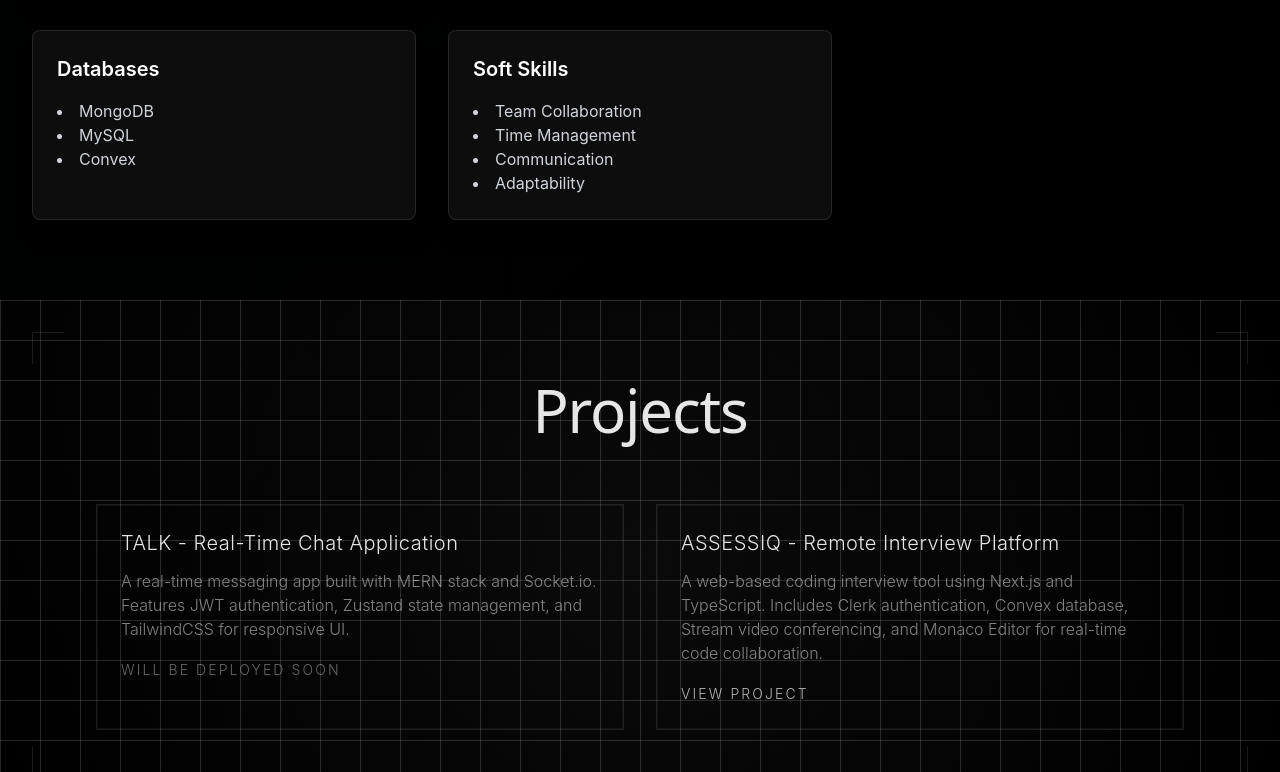
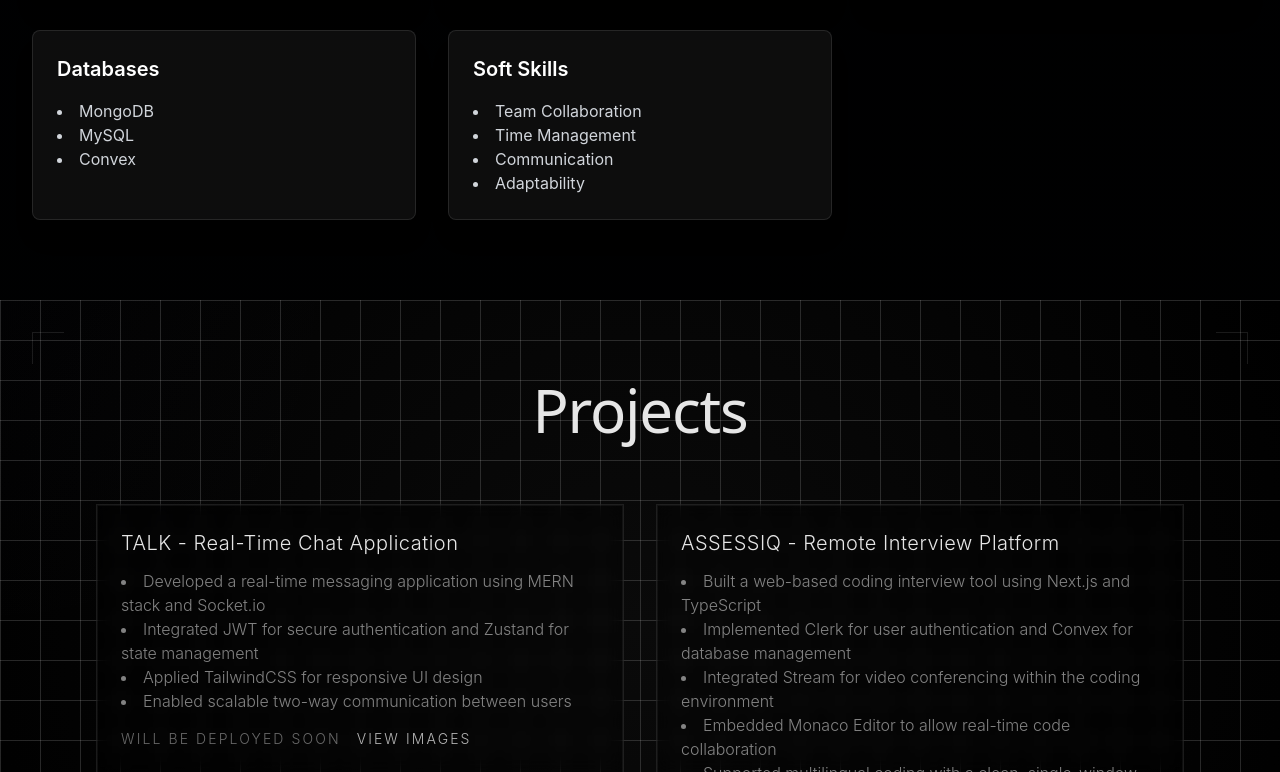
Before and after one commit to Keshav14git/Keshav-Portfolio, a React (Vite) app: page / in a window 1280 px wide. Shown: the part 2028-2800 px from the top of the page. Built offline with nearby package versions, Linux system fonts and the light colour scheme.

Commit message:
refactor project details structure and enhance project card styling for better visibility

```diff
--- a/src/Projects.jsx
+++ b/src/Projects.jsx
@@ -11,13 +11,26 @@ const Projects = () => {
   const projects = [
     {
       title: 'TALK - Real-Time Chat Application',
-      description: 'A real-time messaging app built with MERN stack and Socket.io. Features JWT authentication, Zustand state management, and TailwindCSS for responsive UI.',
+      details: [
+        'Developed a real-time messaging application using MERN stack and Socket.io',
+        'Integrated JWT for secure authentication and Zustand for state management',
+        'Applied TailwindCSS for responsive UI design',
+        'Enabled scalable two-way communication between users',
+      ],
       status: 'Will be deployed soon',
+      images: '#images-talk', // Placeholder for images link
     },
     {
       title: 'ASSESSIQ - Remote Interview Platform',
-      description: 'A web-based coding interview tool using Next.js and TypeScript. Includes Clerk authentication, Convex database, Stream video conferencing, and Monaco Editor for real-time code collaboration.',
-      link: '#',
+      details: [
+        'Built a web-based coding interview tool using Next.js and TypeScript',
+        'Implemented Clerk for user authentication and Convex for database management',
+        'Integrated Stream for video conferencing within the coding environment',
+        'Embedded Monaco Editor to allow real-time code collaboration',
+        'Supported multilingual coding with a clean, single-window interface',
+      ],
+      link: '#', // Placeholder link from resume
+      images: '#images-assessiq', // Placeholder for images link
     },
   ];
 
@@ -114,9 +127,10 @@ const Projects = () => {
             {projects.map((project, index) => (
               <div
                 key={index}
-                className="project-card group relative p-4 sm:p-6 rounded-none bg-transparent border border-white/10 transition-all duration-400"
+                className="project-card group relative p-4 sm:p-6 rounded-none bg-black/30 border border-white/10 transition-all duration-400 backdrop-blur-sm"
                 style={{
                   boxShadow: 'inset 0 0 0 1px rgba(255,255,255,0.05)',
+                  backdropFilter: 'blur(8px)',
                 }}
                 onMouseEnter={() => handleCardHover(true, index)}
                 onMouseLeave={() => handleCardHover(false, index)}
@@ -125,18 +139,31 @@ const Projects = () => {
                 <div className="absolute inset-0 bg-white opacity-0 group-hover:opacity-5 transition-opacity duration-500" />
 
                 <h3 className="text-lg sm:text-xl font-light text-white/90 mb-2 sm:mb-3 tracking-wide">{project.title}</h3>
-                <p className="text-sm sm:text-base text-white/50 mb-3 sm:mb-4 font-light leading-relaxed">{project.description}</p>
-                {project.link ? (
+                <ul className="text-sm sm:text-base text-white/50 mb-3 sm:mb-4 font-light leading-relaxed list-disc list-inside">
+                  {project.details.map((detail, idx) => (
+                    <li key={idx}>{detail}</li>
+                  ))}
+                </ul>
+                <div className="flex flex-col sm:flex-row sm:gap-4">
+                  {project.link ? (
+                    <a
+                      href={project.link}
+                      className="relative text-white/70 group-hover:text-white text-xs sm:text-sm font-light tracking-[0.15em] uppercase transition-colors duration-300 cursor-none mb-2 sm:mb-0"
+                    >
+                      View Project
+                      <span className="absolute bottom-0 left-0 w-0 h-px bg-white/50 group-hover:w-full transition-all duration-300"></span>
+                    </a>
+                  ) : (
+                    <span className="text-white/40 text-xs sm:text-sm font-light tracking-[0.15em] uppercase mb-2 sm:mb-0">{project.status}</span>
+                  )}
                   <a
-                    href={project.link}
+                    href={project.images}
                     className="relative text-white/70 group-hover:text-white text-xs sm:text-sm font-light tracking-[0.15em] uppercase transition-colors duration-300 cursor-none"
                   >
-                    View Project
+                    View Images
                     <span className="absolute bottom-0 left-0 w-0 h-px bg-white/50 group-hover:w-full transition-all duration-300"></span>
                   </a>
-                ) : (
-                  <span className="text-white/40 text-xs sm:text-sm font-light tracking-[0.15em] uppercase">{project.status}</span>
-                )}
+                </div>
               </div>
             ))}
           </div>
```
